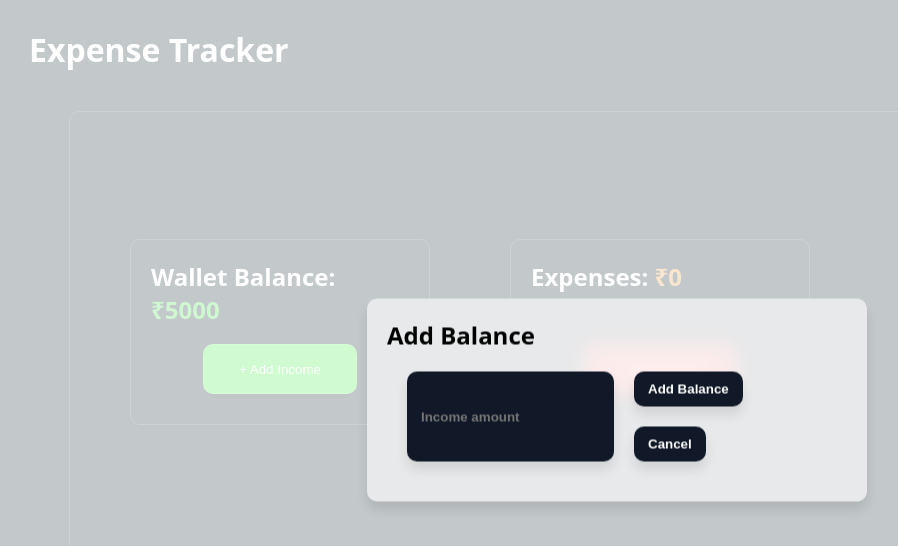
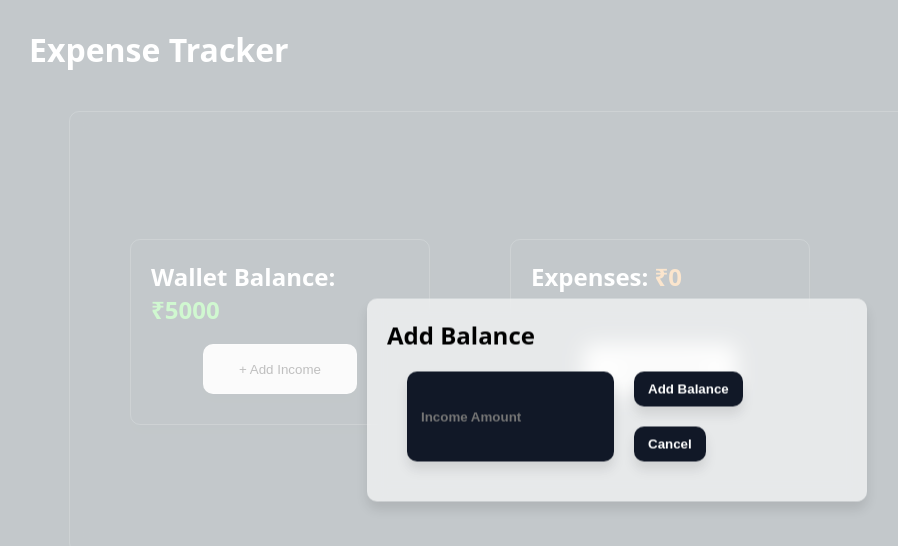
Before and after one commit to CPRIYANKA27/ExpenseTracker, a React (Create React App) app: page / in a window 1280 px wide. Both pictures are taken after a click on the button "+ Add Income". Shown: the top 546 px of the page, without its empty margins (23-921 px from the left). Built offline with nearby package versions, Linux system fonts and the light colour scheme.

Commit message:
Fixed missing dependencies

```diff
--- a/src/components/WalletExpenses/WalletExpenses.jsx
+++ b/src/components/WalletExpenses/WalletExpenses.jsx
@@ -108,7 +108,7 @@ const WalletExpenses = ({
             <span className="income-amount"> ₹{walletBalance} </span>
           </h2>
           <button
-            className="glassmorphism addincome"
+            className="glassmorphism "
             onClick={() => setIsIncomeModalOpen(true)}
           >
             + Add Income
@@ -120,7 +120,7 @@ const WalletExpenses = ({
             <span className="expense-amount"> ₹{getTotalExpenses()} </span>
           </h2>
           <button
-            className="glassmorphism addexpnse"
+            className="glassmorphism "
             onClick={() => setIsExpenseModalOpen(true)}
           >
             + Add Expense
@@ -140,7 +140,7 @@ const WalletExpenses = ({
           <input
             className="glassmorphismButton"
             name="income"
-            placeholder="Income amount"
+            placeholder="Income Amount"
             type="number"
             value={newIncome}
             onChange={(e) => handleInputChange(e, false)}
```
